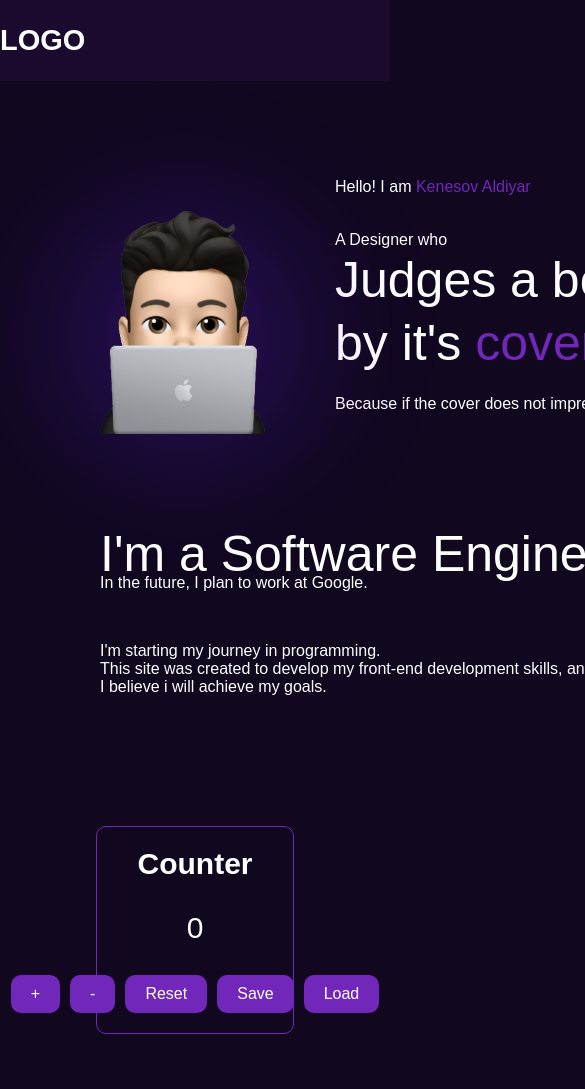
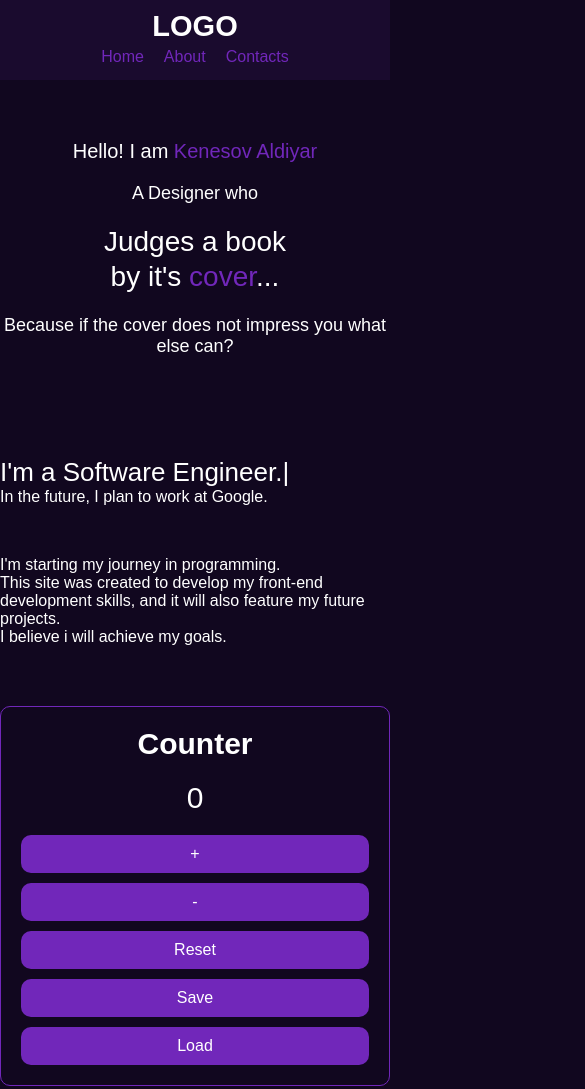
Before and after one commit to knsov/Portfolio, a plain HTML site: page index.html in a window 390 px wide. Shown: the top 1089 px of the page, 585 px wide, since content can reach past the window. Drawn offline with Linux system fonts and the light colour scheme; no server answers; a web font is replaced by a local one.

Commit message:
Refactor CSS for improved layout and responsiveness; update HTML structure for main section

```diff
--- a/css/main.css
+++ b/css/main.css
@@ -9,6 +9,7 @@
  *{
     margin: 0;
     padding: 0;
+    box-sizing: border-box;
  }
 
  body{
@@ -16,6 +17,7 @@
     font-weight: 300;
     color: #fff;
     background: #11071F;
+    overflow-x: hidden;
  }
 
 html{
@@ -29,6 +31,7 @@ a{
 
 img{
     max-width: 100%;
+    height: auto;
 }
 
 .wrapper{
@@ -38,11 +41,15 @@ img{
     position: sticky;
     top: 0;
     z-index: 100;
+    height: 80px;
+    padding: 10px;
 }
 
 .container{
-    width: 1200px;
+    width: 100%;
+    max-width: 1200px;
     margin: 0 auto;
+    padding: 0 20px;
 }
 
 header{
@@ -50,6 +57,7 @@ header{
     display: flex;
     align-items: center;
     justify-content: space-between;
+    flex-wrap: wrap;
 }
 
 header button{
@@ -75,19 +83,25 @@ header .logo{
 }
 
  .main{
-    padding: 130px 100px;
+    padding: 100px 0;
     position: relative;
     z-index: 1;
  }
 
  .main-content{
     display: flex;
-    gap: 70px;
+    justify-content: center;
+    gap: 50px;
  }
 
- .main-content img{
-    position: relative;
-    z-index: 2;
+ .main-text{
+    text-align: center;
+       display: flex;
+       flex-direction: column;
+       justify-content: center;
+       align-items: center;
+         gap: 20px;
+         max-width: 500px;
  }
 
  .main-content h2{
@@ -101,35 +115,17 @@ header .logo{
  }
 
  .main-content p{
-    padding-top: 20px;
+    font-size: large;
+ }
+
+ .main-content p.up{
+    font-size: 20px;
+    font-weight: 300;
  }
 
  .main-content p span{
     color: #7127BA;
  }
-
- .main-content .up{
-    position: absolute;
-    transform: translateY(-140%);
- }
-
- .main-content::before {
-    content: "";
-    position: absolute;
-    width: 350px;
-    height: 350px;
-    background: radial-gradient(circle, rgba(113, 39, 186, 0.4) 0%, rgba(113, 39, 186, 0) 70%);
-    background: radial-gradient(circle, rgba(100, 43, 255, 0.5) 0%, rgba(43, 90, 255, 0) 70%);
-
-    filter: blur(50px);
-    border-radius: 50%;
-    z-index: 0;
-
-    animation: pulse 4s infinite ease-in-out;
-
-    left: 10px;
-    top: 80px;
-}
 
 .main-info{
    margin-bottom: 100px;
@@ -138,7 +134,7 @@ header .logo{
 .about h1{
    font-size: 50px;
    font-weight: lighter ;
-   line-height: 40px;
+   line-height: 120%;
 }
 
 .about-info{
@@ -159,12 +155,13 @@ header .logo{
    margin-bottom: 100px;
    font-size: 20px;
    display: flex;
-   gap: 30px;
+   gap: 20px;
    border: #7127BA 1px solid;
    padding: 20px;
    border-radius: 10px;
    flex-direction: column;
-   width: 40%;
+   width: 100%;
+   max-width: 450px;
    align-items: center;
    margin-left: auto;
    margin-right: auto;
@@ -205,14 +202,15 @@ header .logo{
 
 .card-grid {
   display: grid;
-  grid-template-columns: repeat(auto-fit, minmax(400px, 1fr));
+  grid-template-columns: repeat(auto-fit, minmax(300px, 1fr));
   gap: 20px;
-  padding: 60px;
+  padding: 20px;
   margin-bottom: 100px;
   margin-top: 50px;
+  max-width: 1200px;         /* Ограничиваем ширину сетки, как у хедера */
+  margin: 50px auto 100px auto
 }
 
-/* КАРТОЧКА */
 .card {
   background-color: transparent;
   border-radius: 12px;
@@ -225,7 +223,7 @@ header .logo{
 .card:hover {
   border-color: #7127BA;
   transition: border-color 0.3s ease;
-  scale: 1.02;
+  scale: 1.01;
   transition: all 0.3s ease;
 }
 
@@ -323,9 +321,14 @@ header .logo{
   border: none;
 }
 
-.btn-blue {
-  background-color: #7127BA;
+.btn-purple {
+   background-color: #7127BA;
   color: white;
+}
+
+.btn-purple:hover {
+  background-color: #371663;
+  transition: all 0.3s ease;
 }
 
 .btn-outline {
@@ -337,3 +340,69 @@ header .logo{
 .btn-outline:hover {
   background-color: #21262d;
 }
+
+@media (max-width: 992px) {
+    .main-content {
+        flex-direction: column-reverse;
+        text-align: center;
+        gap: 30px;
+    }
+
+    .main-content img {
+        max-width: 300px;
+    }
+}
+
+@media (max-width: 768px) {
+    header {
+        justify-content: center;
+    }
+
+    .main-content h2 {
+        font-size: 36px;
+    }
+
+    .about h1 {
+        font-size: 34px;
+    }
+
+    .main {
+        padding: 60px 0;
+    }
+}
+
+@media (max-width: 480px) {
+    header div {
+        display: flex;
+        justify-content: center;
+        width: 100%;
+        flex-wrap: wrap;
+    }
+
+    header button {
+        padding: 5px 10px;
+        font-size: 16px;
+    }
+
+    .main-content h2 {
+        font-size: 28px;
+    }
+
+    .about h1 {
+        font-size: 26px;
+    }
+
+    .counter div {
+        flex-direction: column;
+        width: 100%;
+    }
+
+    .counter button {
+        width: 100%;
+    }
+
+    .block {
+        flex-direction: column;
+        text-align: center;
+    }
+}
--- a/index.html
+++ b/index.html
@@ -18,11 +18,10 @@
         </header>
     </div>
 
-    <div class="main container" >
+    <div class="main container" id="home">
         <div class="main-info">
             <div class="main-content">
-                <img src="/img/image 1.png">
-                <div>
+                <div class="main-text">
                     <p class="up">Hello! I am <span>Kenesov Aldiyar</span></p>
                     <p>A Designer who</p>
                     <h2>Judges a book <br> by it's <span>cover</span>...</h2>
--- a/js/fetch.js
+++ b/js/fetch.js
@@ -1,4 +1,3 @@
-// Функция для загрузки данных из твоего API
 async function loadCards() {
   const container = document.getElementById('cards-container');
 
@@ -35,7 +34,7 @@ async function loadCards() {
             ${tagsHtml}
           </div>
           <div class="buttons">
-            <button class="btn btn-blue">Get</button>
+            <button class="btn btn-purple">Get</button>
             <button class="btn btn-outline">How to Install</button>
           </div>
         </div>
```
